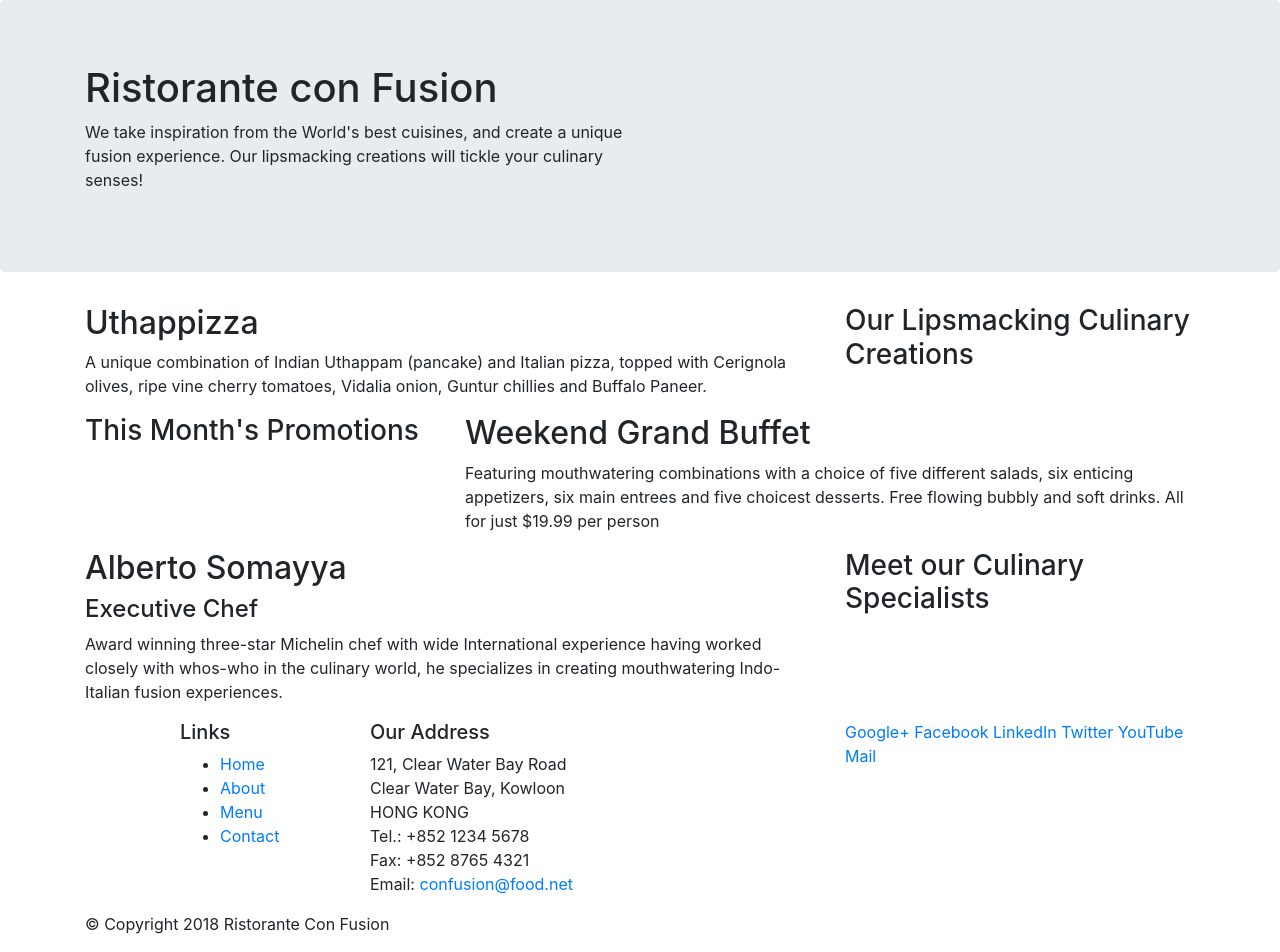
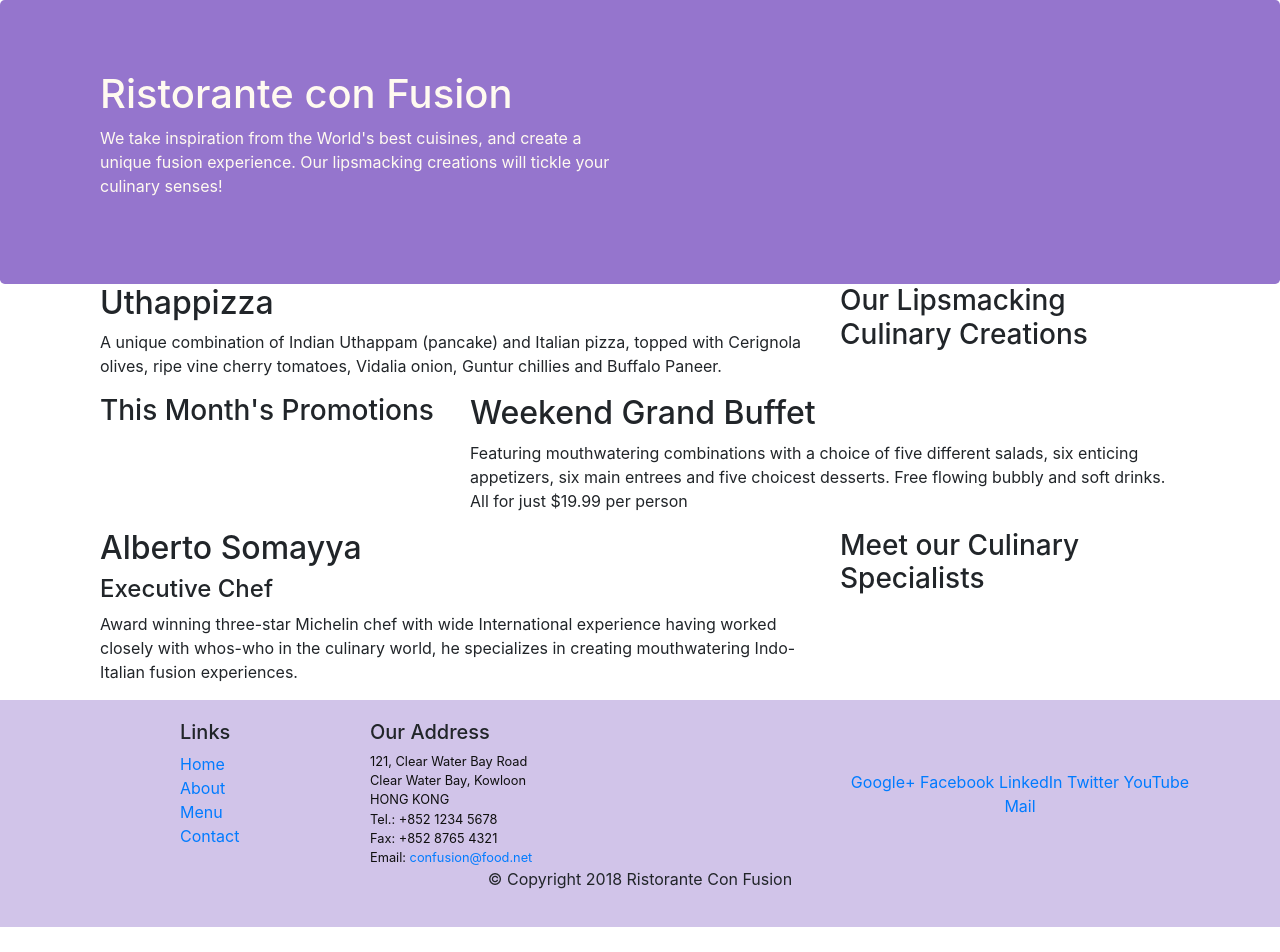
Before and after one commit to divyansh2111/Bootstrap-Website, a website: page index.html in a window 1280 px wide. After the commit the page ends 927 px from the top, so only its background shows below. Drawn offline with nearby package versions, Linux system fonts and the light colour scheme.

Commit message:
'Exercise-2'

```diff
--- /dev/null
+++ b/css/styles.css
@@ -0,0 +1,30 @@
+.row-header{
+    margin:0px auto;
+    padding:0px;
+}
+
+.row-content {
+    margin:0px auto;
+    padding: 50px 0px 50px 0px;
+    border-bottom: 1px ridge;
+    min-height:400px;
+}
+
+.footer{
+    background-color: #D1C4E9;
+    margin:0px auto;
+    padding: 20px 0px 20px 0px;
+}
+
+.jumbotron {
+    padding:70px 30px 70px 30px;
+    margin:0px auto;
+    background: #9575CD;
+    color:floralwhite;
+}
+
+address{
+    font-size:80%;
+    margin:0px;
+    color:#0f0f0f;
+}
--- a/index.html
+++ b/index.html
@@ -8,6 +8,7 @@
 
     <!-- Bootstrap CSS -->
     <link rel="stylesheet" href="node_modules/bootstrap/dist/css/bootstrap.min.css">
+    <link rel="stylesheet" href="css/styles.css">
     <script src="node_modules/jquery/dist/jquery.slim.min.js"></script>
     <script src="node_modules/popper.js/dist/umd/popper.min.js"></script>
     <script src="node_modules/bootstrap/dist/js/bootstrap.min.js"></script>
@@ -18,7 +19,7 @@
 
     <header class = "jumbotron">
         <div class = "container">
-            <div class = "row">
+            <div class = "row row-header">
                 <div class = "col-12 col-sm-6">
                     <h1>Ristorante con Fusion</h1>
                     <p>We take inspiration from the World's best cuisines, and create a unique fusion experience. Our lipsmacking creations will tickle your culinary senses!</p>
@@ -30,7 +31,7 @@
     </header>
 
     <div class = "container">
-        <div class = "row">
+        <div class = "row row-header align-item-center">
             <div class="col-12 col-md-4 col-md-3 order-sm-last">
                 <h3>Our Lipsmacking Culinary Creations</h3>
             </div>
@@ -41,7 +42,7 @@
         </div>
 
 
-        <div class="row">
+        <div class="row row-header align-item-center">
             <div class="col-12 col-md-4 col-md-3">
                 <h3>This Month's Promotions</h3>
             </div>
@@ -51,7 +52,7 @@
             </div>
         </div>
 
-        <div class="row">
+        <div class="row row-header align-item-center">
             <div class="col-12 col-md-4 col-md-3 order-sm-last">
                 <h3>Meet our Culinary Specialists</h3>
             </div>
@@ -63,12 +64,12 @@
         </div>
     </div>
 
-    <footer>
+    <footer class="footer">
         <div class = "container">
             <div class = "row">
                 <div class="col-4 col-sm-2 offset-1">
                     <h5>Links</h5>
-                    <ul>
+                    <ul class="list-unstyled">
                         <li><a href="#">Home</a></li>
                         <li><a href="#">About</a></li>
                         <li><a href="#">Menu</a></li>
@@ -86,8 +87,8 @@
 		              Email: <a href="mailto:confusion@food.net">confusion@food.net</a>
 		           </address>
                 </div>
-                <div class="col-12 col-sm-4">
-                    <div>
+                <div class="col-12 col-sm-4 align-self-center">
+                    <div class="text-center">
                         <a href="http://google.com/+">Google+</a>
                         <a href="http://www.facebook.com/profile.php?id=">Facebook</a>
                         <a href="http://www.linkedin.com/in/">LinkedIn</a>
@@ -97,7 +98,7 @@
                     </div>
                 </div>
            </div>
-           <div class="row">
+           <div class="row justify-content-center">
                 <div class="col-auto">
                     <p>© Copyright 2018 Ristorante Con Fusion</p>
                 </div>
```
